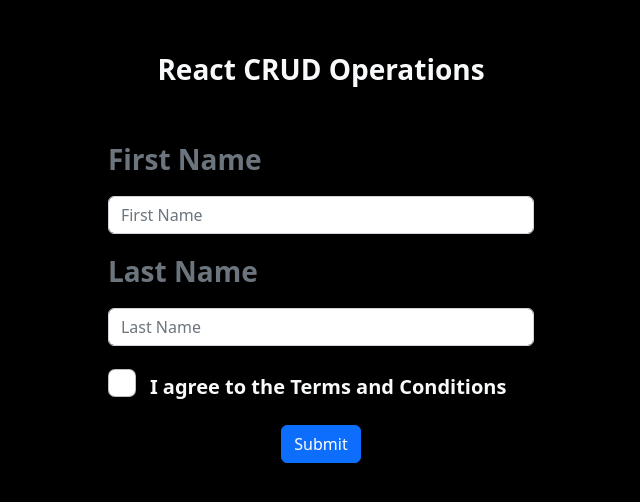
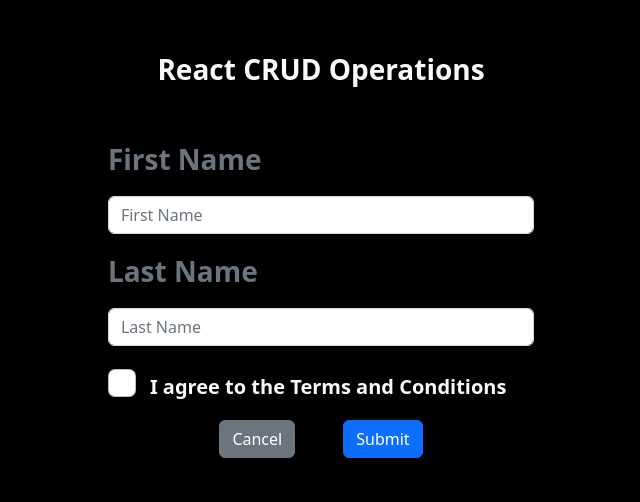
Before and after one commit to Konul304/CRUD-operations-page, a React (Create React App) app in the folder react-crud/: page /update in a window 1280 px wide. Shown: the top 502 px of the page, without its empty margins (319-959 px from the left). Built offline with nearby package versions, Linux system fonts and the light colour scheme.

Commit message:
add cancel buttons

```diff
--- a/react-crud/src/components/create.js
+++ b/react-crud/src/components/create.js
@@ -1,5 +1,5 @@
 import { useState } from 'react';
-import {useNavigate} from 'react-router'
+import { useNavigate } from 'react-router'
 import axios from 'axios';
 
 export default function Create() {
@@ -52,11 +52,22 @@ export default function Create() {
                     <label className="fs-5">I agree to the Terms and Conditions</label>
                 </div>
             </div>
-            <button
-                type="submit"
-                className="btn btn-primary"
-                onClick={postData}
-            >Submit</button>
+            <div className='d-flex justify-content-center'>
+                <button
+                    type="submit"
+                    className="btn btn-secondary me-5"
+                    onClick={() => navigate("/")}
+                >
+                    Cancel
+                </button>
+                <button
+                    type="submit"
+                    className="btn btn-primary"
+                    onClick={postData}
+                >
+                    Submit
+                </button>
+            </div>
         </form>
     )
 }
--- a/react-crud/src/components/read.js
+++ b/react-crud/src/components/read.js
@@ -36,11 +36,10 @@ export default function Read() {
             })
     }
 
-
     return (
         <>
             <div className='table_container '>
-                <table className="table bg-light rounded-3">
+                <table className="table bg-light rounded-3 table-hover">
                     <thead>
                         <tr className='text-muted'>
                             <th scope="col">First Name</th>
--- a/react-crud/src/components/update.js
+++ b/react-crud/src/components/update.js
@@ -63,11 +63,23 @@ export default function Update() {
                             <label className="fs-5">I agree to the Terms and Conditions</label>
                         </div>
                     </div>
-                    <button
-                        type="submit"
-                        className="btn btn-primary"
-                        onClick={updateAPIData}
-                    >Submit</button>
+
+                    <div className='d-flex justify-content-center'>
+                        <button
+                            type="submit"
+                            className="btn btn-secondary me-5"
+                            onClick={() => navigate("/")}
+                        >
+                            Cancel
+                        </button>
+                        <button
+                            type="submit"
+                            className="btn btn-primary"
+                            onClick={updateAPIData}
+                        >
+                            Submit
+                        </button>
+                    </div>
                 </form>
             </div>
         </>
```
